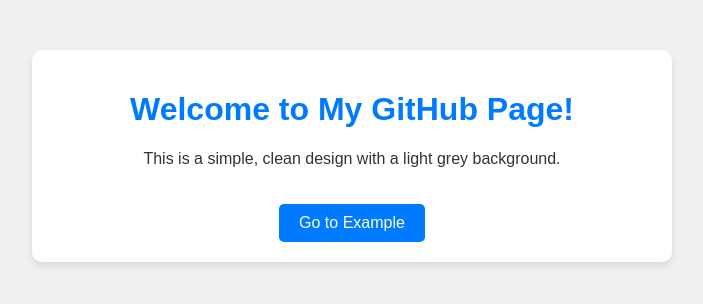
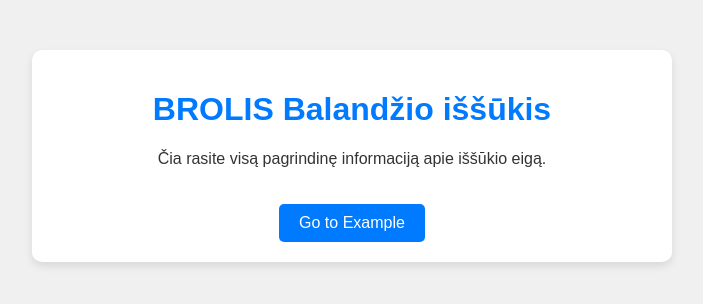
Before and after one commit to BROLIS-issukiai/april_challenge, a plain HTML site: page index.html in a window 1280 px wide. Shown: the whole page, without its empty margins (288-991 px from the left). Drawn offline with Linux system fonts and the light colour scheme.

Commit message:
Test Lithuanian language.

```diff
--- a/index.html
+++ b/index.html
@@ -41,8 +41,8 @@
 </head>
 <body>
     <div class="container">
-        <h1>Welcome to My GitHub Page!</h1>
-        <p>This is a simple, clean design with a light grey background.</p>
+        <h1>BROLIS Balandžio iššūkis</h1>
+        <p>Čia rasite visą pagrindinę informaciją apie iššūkio eigą.</p>
         <a href="https://example.com" target="_blank">Go to Example</a>
     </div>
 </body>
```
